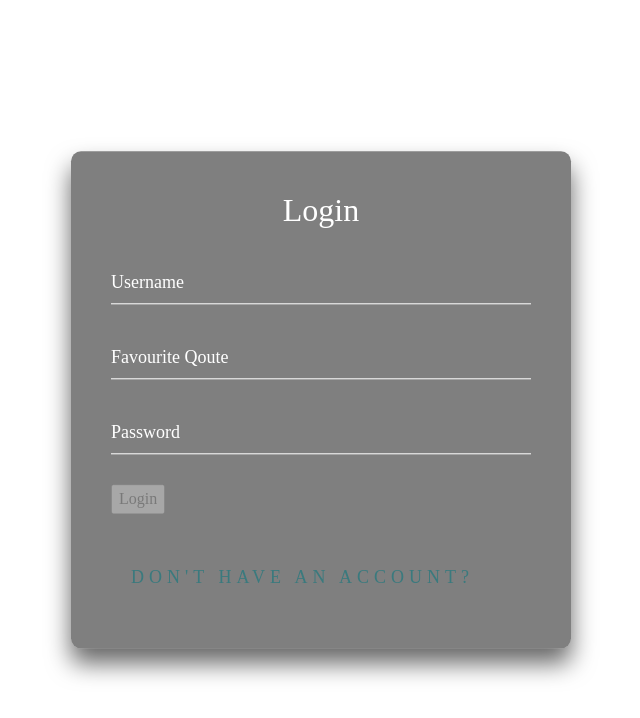
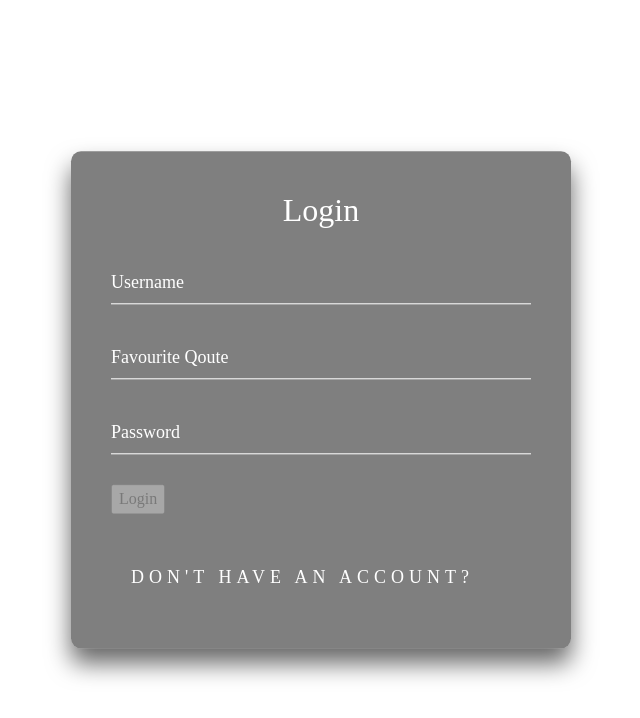
Before and after one commit to MennaRaafat/To-Do-List, an Angular app: page / in a window 1280 px wide. Shown: the top 718 px of the page, without its empty margins (319-959 px from the left). Built offline with nearby package versions, Linux system fonts and the light colour scheme; a web font is replaced by a local one.

Commit message:
Fix Bug in Form

```diff
--- a/src/app/components/login/login.component.css
+++ b/src/app/components/login/login.component.css
@@ -165,3 +165,7 @@ html {
       bottom: 100%;
     }
   }
+
+  #acc{
+    color: white;
+  }
--- a/src/app/components/login/login.component.html
+++ b/src/app/components/login/login.component.html
@@ -39,7 +39,9 @@
             Submit
           </a> -->
           <!-- (click)="addUser()" -->
-          <a [routerLink]="['/register']">Don't have an account?</a>
+          <div>
+          <a id="acc" [routerLink]="['/register']">Don't have an account?</a>
+          </div>
        </form>
       </div>
 
--- a/src/app/components/register/register.component.html
+++ b/src/app/components/register/register.component.html
@@ -7,17 +7,17 @@
 <body>
 	<div class="main">
 			<div class="signup">
-				<form>
+				<form #reqForm="ngForm">
 					<label for="chk" aria-hidden="true"></label>
 
 					<label for="username">username</label>
-					<input class="form-control " name="usernameInput" [(ngModel)]="usernameInput"   type="text" id="username" required>
+					<input class="form-control " name="usernameInput" minlength="3" required [(ngModel)]="usernameInput"  type="text" id="username">
 				  <label for="quote">Quote:</label>
 				  <input class="form-control" type="text" name="quoteInput" [(ngModel)]="quoteInput" id="quote" required>
 
 				  <label for="password">Password</label>
 				  <input class="form-control" name="passwordInput" [(ngModel)]="passwordInput" type="password" id="password" required>
-					<button type="button"  (click)="addUser()">Sign up</button>
+					<button class="btn btn-success m-3" type="button" [disabled]="!reqForm.valid"  (click)="addUser()">Sign up</button>
 				</form>
 			</div>
 	</div>
```
